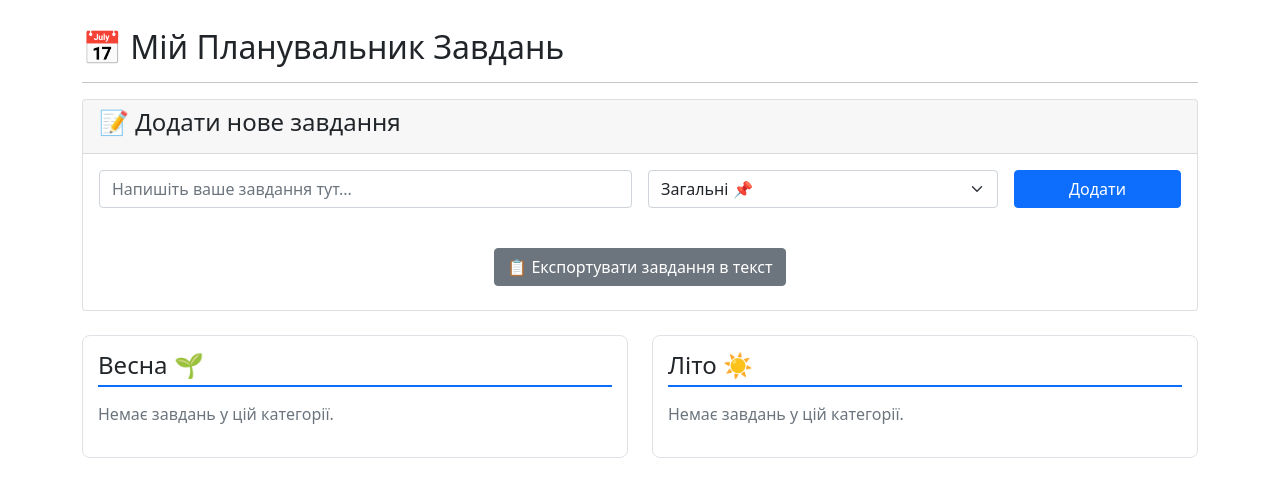
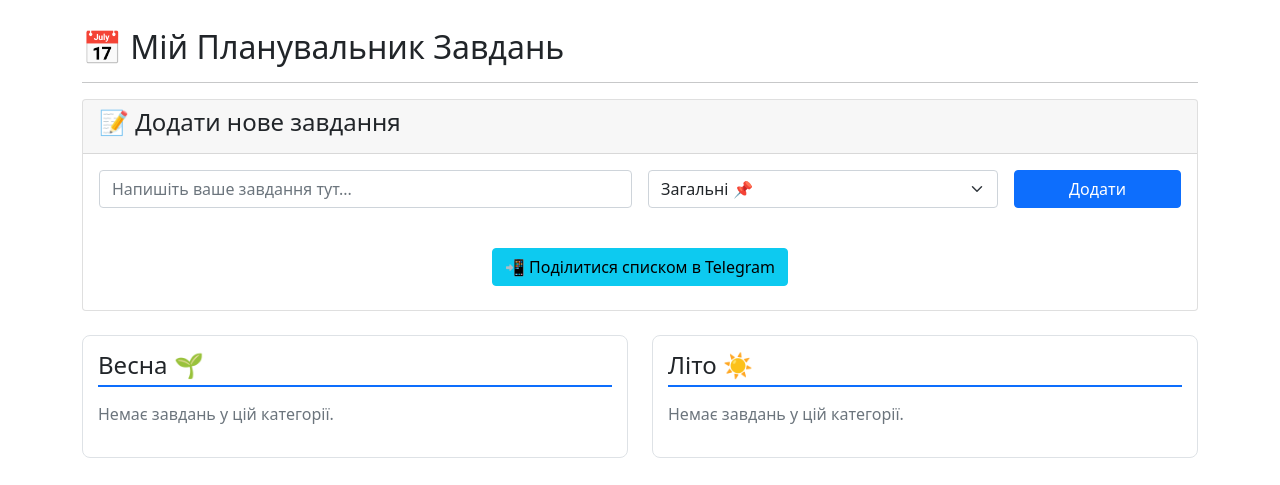
Before and after one commit to olewkere/botik, a Flask app: page /planner in a window 1280 px wide. Shown: the part 56-541 px from the top of the page. Run offline with Flask 3, Linux system fonts and the light colour scheme; the visitor is signed in with stand-in values (Sample User, id 1).

Commit message:
Update planner.html

```diff
--- a/templates/planner.html
+++ b/templates/planner.html
@@ -31,7 +31,7 @@
     </div>
 
     <div class="mt-4 mb-4 text-center">
-        <a href="{{ url_for('export_tasks') }}" class="btn btn-secondary">📋 Експортувати завдання в текст</a>
+        <button id="shareTasksButton" class="btn btn-info">📲 Поділитися списком в Telegram</button>
     </div>
 
 </div>
```
